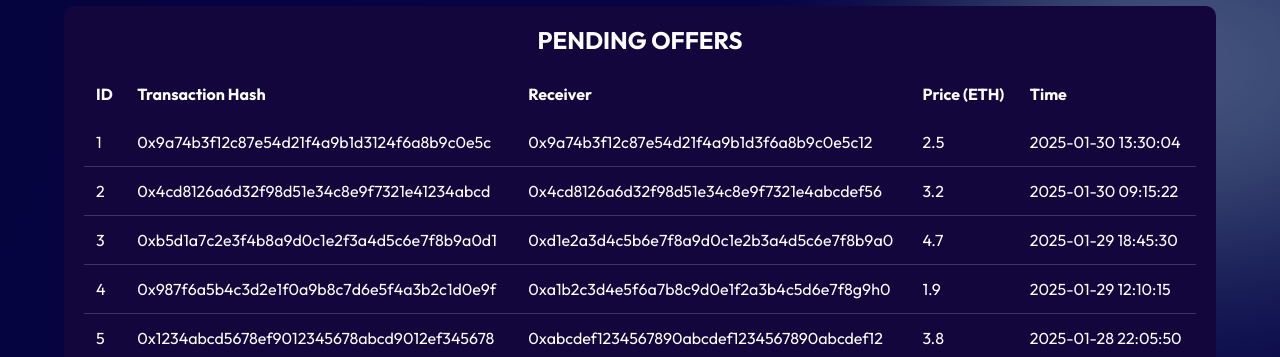
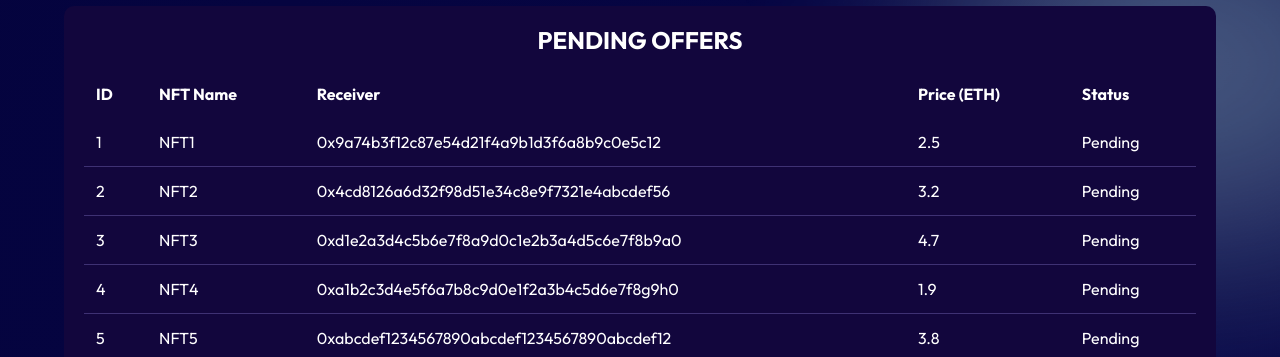
Before and after one commit to Hallelujah5/COS30049, a React (Vite) app in the folder frontend/: page /profile in a window 1280 px wide. Both pictures are taken after a click on the button "PENDING OFFERS". Shown: the part 1458-1815 px from the top of the page. Built offline with nearby package versions, Linux system fonts and the light colour scheme.

Commit message:
profile transaction table frontend update

```diff
--- a/frontend/src/pages/Profile/ProfileComponent/TransactionTable.jsx
+++ b/frontend/src/pages/Profile/ProfileComponent/TransactionTable.jsx
@@ -40,6 +40,11 @@ const tabTitles = {
 const TransactionTable = () => {
   const [activeTab, setActiveTab] = useState("collected");
 
+    // List button click
+    const handleListClick = (id) => {
+      alert(`NFT ID: ${id}`);
+    };
+
   return (
     <>
       <div className="transaction-container">
@@ -77,15 +82,16 @@ const TransactionTable = () => {
                     <th>Owner</th>
                     <th>Price (ETH)</th>
                     <th>Acquired</th>
+                    <th>Action</th>
                   </>
                 )}
                 {activeTab === "offers" && (
                   <>
                     <th>ID</th>
-                    <th>Transaction Hash</th>
+                    <th>NFT Name</th>
                     <th>Receiver</th>
                     <th>Price (ETH)</th>
-                    <th>Time</th>
+                    <th>Status</th>
                   </>
                 )}
                 {activeTab === "history" && (
@@ -111,15 +117,23 @@ const TransactionTable = () => {
                         <td>{item.owner}</td>
                         <td>{item.price}</td>
                         <td>{item.acquired}</td>
+                        <td>
+                          <button
+                            className="btn btn-danger"
+                            onClick={() => handleListClick(item.id)}
+                          >
+                            List
+                          </button>
+                        </td>
                       </>
                     )}
                     {activeTab === "offers" && (
                       <>
                         <td>{item.id}</td>
-                        <td>{item.hash}</td>
+                        <td>{item.name}</td>
                         <td>{item.receiver}</td>
                         <td>{item.price}</td>
-                        <td>{item.time}</td>
+                        <td>{item.status}</td>
                       </>
                     )}
                     {activeTab === "history" && (
--- a/frontend/src/pages/Profile/data/offersMade.jsx
+++ b/frontend/src/pages/Profile/data/offersMade.jsx
@@ -1,13 +1,13 @@
 // Sample data for "Offers Made" (Pending Transactions)
 
 const offersMade = [
-  { id: 1, hash: "0x9a74b3f12c87e54d21f4a9b1d3124f6a8b9c0e5c", receiver: "0x9a74b3f12c87e54d21f4a9b1d3f6a8b9c0e5c12", price: "2.5", time: "2025-01-30 13:30:04" },
-  { id: 2, hash: "0x4cd8126a6d32f98d51e34c8e9f7321e41234abcd", receiver: "0x4cd8126a6d32f98d51e34c8e9f7321e4abcdef56", price: "3.2", time: "2025-01-30 09:15:22" },
-  { id: 3, hash: "0xb5d1a7c2e3f4b8a9d0c1e2f3a4d5c6e7f8b9a0d1", receiver: "0xd1e2a3d4c5b6e7f8a9d0c1e2b3a4d5c6e7f8b9a0", price: "4.7", time: "2025-01-29 18:45:30" },
-  { id: 4, hash: "0x987f6a5b4c3d2e1f0a9b8c7d6e5f4a3b2c1d0e9f", receiver: "0xa1b2c3d4e5f6a7b8c9d0e1f2a3b4c5d6e7f8g9h0", price: "1.9", time: "2025-01-29 12:10:15" },
-  { id: 5, hash: "0x1234abcd5678ef9012345678abcd9012ef345678", receiver: "0xabcdef1234567890abcdef1234567890abcdef12", price: "3.8", time: "2025-01-28 22:05:50" },
-  { id: 6, hash: "0xf1e2d3c4b5a6f7e8d9c0b1a2f3e4d5c6b7a8e9d0", receiver: "0xb1a2c3d4e5f6b7a8c9d0e1f2a3b4c5d6e7f8d9e0", price: "2.6", time: "2025-01-28 14:20:35" },
-  { id: 7, hash: "0xabcdefabcdefabcdefabcdefabcdefabcdefabcd", receiver: "0x1234567890abcdef1234567890abcdef12345678", price: "5.0", time: "2025-01-27 20:50:10" }
+  { id: 1, name: "NFT1", receiver: "0x9a74b3f12c87e54d21f4a9b1d3f6a8b9c0e5c12", price: "2.5", status: "Pending" },
+  { id: 2, name: "NFT2", receiver: "0x4cd8126a6d32f98d51e34c8e9f7321e4abcdef56", price: "3.2", status: "Pending" },
+  { id: 3, name: "NFT3", receiver: "0xd1e2a3d4c5b6e7f8a9d0c1e2b3a4d5c6e7f8b9a0", price: "4.7", status: "Pending" },
+  { id: 4, name: "NFT4", receiver: "0xa1b2c3d4e5f6a7b8c9d0e1f2a3b4c5d6e7f8g9h0", price: "1.9", status: "Pending" },
+  { id: 5, name: "NFT5", receiver: "0xabcdef1234567890abcdef1234567890abcdef12", price: "3.8", status: "Pending" },
+  { id: 6, name: "NFT6", receiver: "0xb1a2c3d4e5f6b7a8c9d0e1f2a3b4c5d6e7f8d9e0", price: "2.6", status: "Pending" },
+  { id: 7, name: "NFT7", receiver: "0x1234567890abcdef1234567890abcdef12345678", price: "5.0", status: "Pending" }
 ];
 
 export {offersMade};
```
